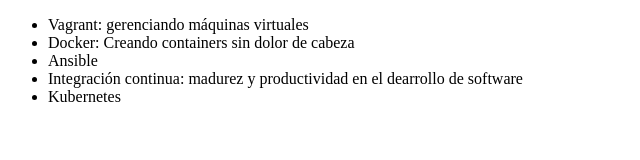
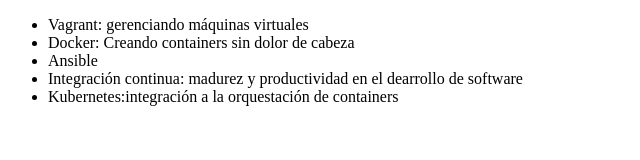
Before and after one commit to AcheBe1/aluga-git, a plain HTML site: page index.html in a window 1280 px wide. Shown: the whole page, without its empty margins (0-640 px from the left). Drawn offline with Linux system fonts and the light colour scheme.

Commit message:
modificando el nombre del curso de kubernetes

```diff
--- a/index.html
+++ b/index.html
@@ -10,7 +10,7 @@
          <li>Docker: Creando containers sin dolor de cabeza</li>
          <li>Ansible</li>
          <li>Integración continua: madurez y productividad en el dearrollo de software</li>
-         <li>Kubernetes</li>
+         <li>Kubernetes:integración a la orquestación de containers</li>
 
      </ul>
 </body>
```
